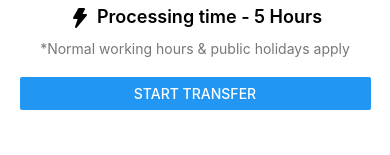
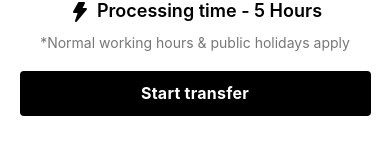
Before and after one commit to WaseemMansour/hubpay-app, a React Native app: screen / in a window 390 px wide. Shown: the part 565-720 px from the top of the page. Built offline with nearby package versions, Linux system fonts and the light colour scheme.

Commit message:
feat: Use Button component in Calculator Screen

```diff
--- a/features/internationalPayment/screens/Calculator/Calculator.tsx
+++ b/features/internationalPayment/screens/Calculator/Calculator.tsx
@@ -1,6 +1,7 @@
 
 import React, { useEffect, useState } from 'react';
-import { Button, Text, View } from "react-native";
+import { Text, View } from "react-native";
+import { Button } from '../../../../components/Button/Button';
 import { CurrencyCode } from '../../../../types';
 import { CurrencySelector } from '../../components/CurrencySelector/CurrencySelector';
 import { ProcessingDisclaimer } from '../../components/ProcessingDisclaimer/ProcessingDisclaimer';
@@ -74,7 +75,7 @@ export const Calculator = () => {
         <ProcessingDisclaimer base={baseCurrency} target={targetCurrency} />
       </View>
       <View testID='start-transfer-cta'>
-        <Button title='Start Transfer' />
+        <Button title='Start transfer' onPress={() => console.log('Transfer initiated')} />
       </View>
     </View>
   )
```
Also changed, not shown: 1 other file (tests, documents, lock files or other folders).
